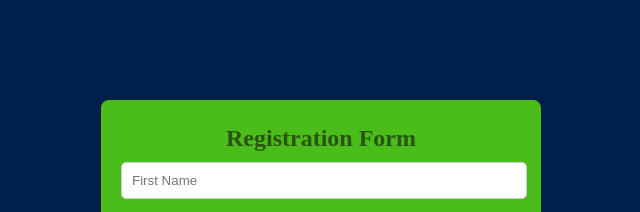
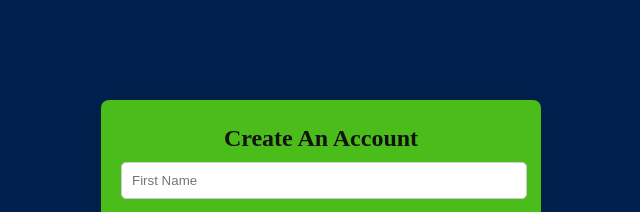
Before and after one commit to Sanil-Surve/academixaid-web-app, a React (Vite) app in the folder client/: page /signup in a window 1280 px wide. Shown: the top 212 px of the page, without its empty margins (319-959 px from the left). Built offline with nearby package versions, Linux system fonts and the light colour scheme; no server answers.

Commit message:
initial commit

```diff
--- a/client/src/screens/SignUp.jsx
+++ b/client/src/screens/SignUp.jsx
@@ -37,7 +37,7 @@ function SignUp() {
   return (
     <div className="user__container">
       <div className="signup__container">
-        <h2>Registration Form</h2>
+        <h2>Create An Account</h2>
         <form onSubmit={handleSubmit}>
           <div className="form-group">
             <input
--- a/client/src/styles/Login.css
+++ b/client/src/styles/Login.css
@@ -70,6 +70,6 @@ button:hover {
 
 .login__container h2 {
   text-align: center;
-  color: #1311119b;
+  color: #131111d7;
   margin-bottom: 10px;
 }
--- a/client/src/styles/SignUp.css
+++ b/client/src/styles/SignUp.css
@@ -82,7 +82,7 @@ button:hover {
 
 .signup__container h2 {
   text-align: center;
-  color: #1311119b;
+  color: #131111;
   margin-bottom: 10px;
 }
 
```
